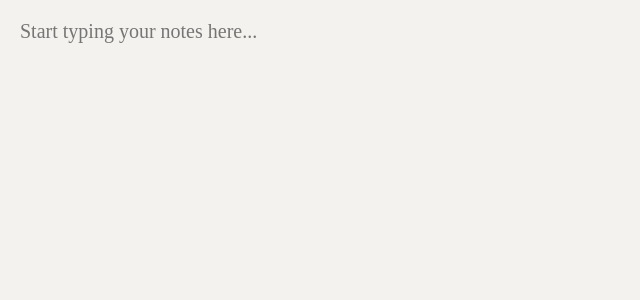
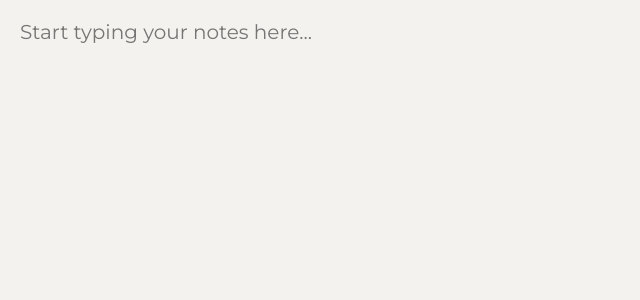
Before and after one commit to Brucewongfromcanton/simple-note-app, a Vue app: page / in a window 1280 px wide. Shown: the top 300 px of the page, without its empty margins (0-640 px from the left). Built offline with nearby package versions, Linux system fonts and the light colour scheme.

Commit message:
font loading fix

```diff
--- a/src/App.vue
+++ b/src/App.vue
@@ -24,10 +24,13 @@
 </script>
 
 <style>
+@import url('https://fonts.googleapis.com/css2?family=Montserrat:ital,wght@0,100..900;1,100..900&display=swap');
+
 body, html {
   margin: 0;
   padding: 0;
-  height: 99%; /*In order to eliminate the browser scroll bar */
+  height: 100%;
+  overflow:hidden; /*In order to eliminate the browser scroll bar */
   background-color: #f4f2ee;
 }
 
```
